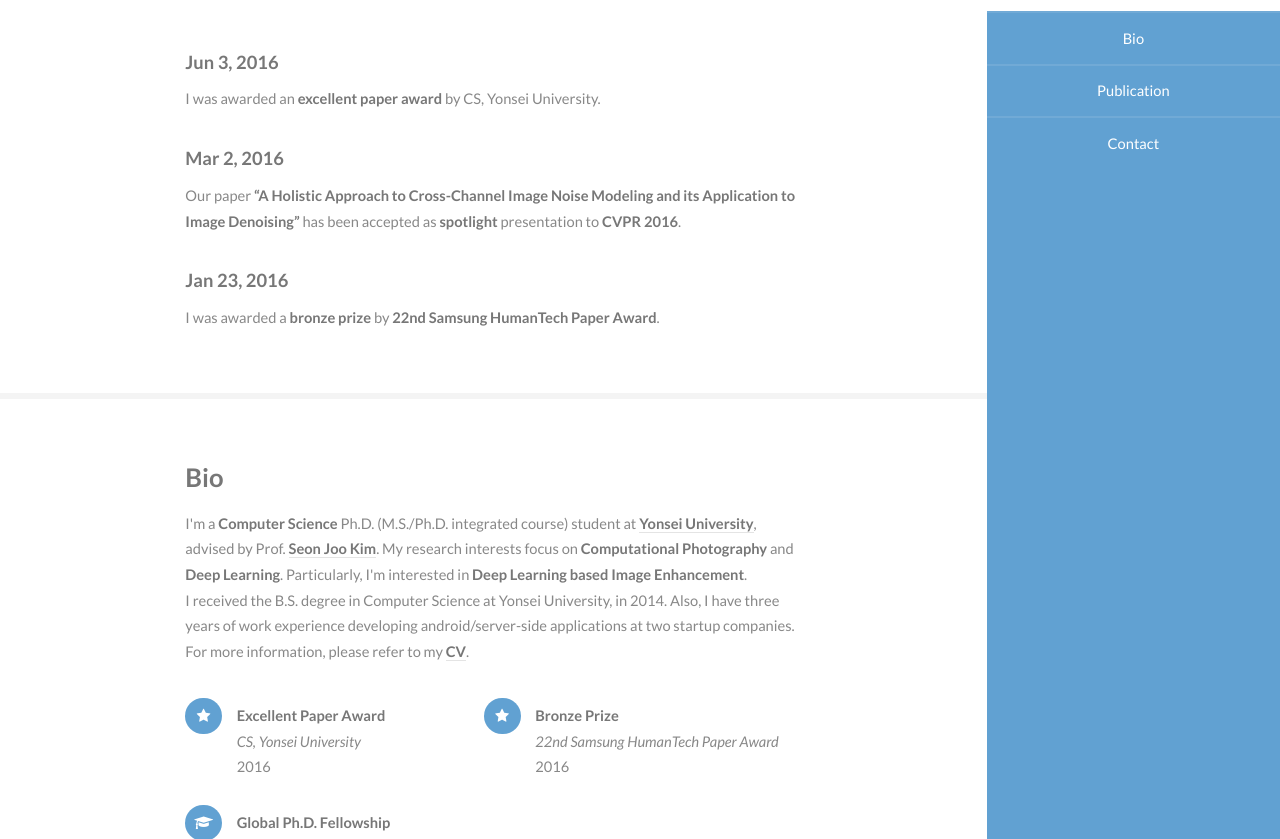
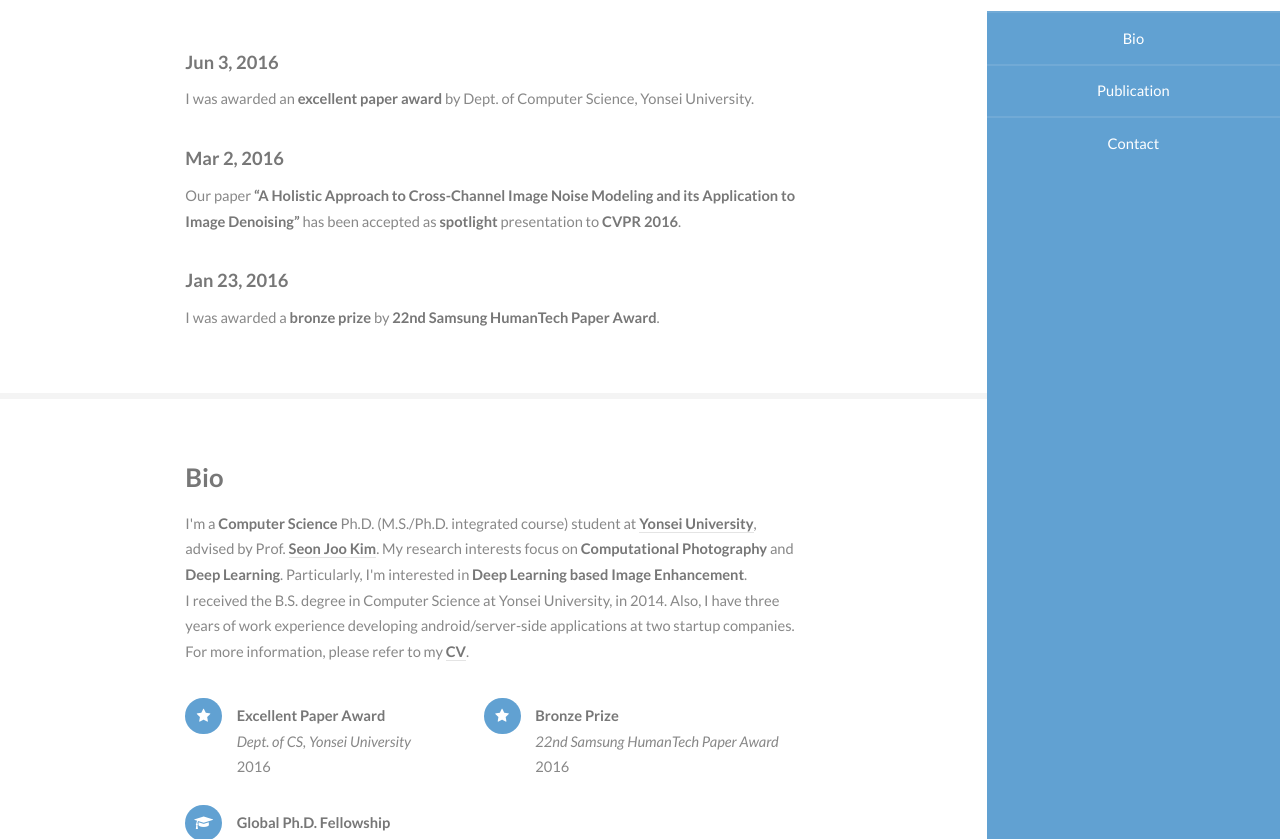
Before and after one commit to woozzu/woozzu.github.io, a Jekyll site: the page built from index.html, in a window 1280 px wide and 1400 px high. Shown: the part 340-1179 px from the top of the window. Built offline with Jekyll 4.4.1, drawn with Linux system fonts in a browser that asks for light colours.

Commit message:
Modify words

```diff
--- a/_posts/2016-06-03-news.markdown
+++ b/_posts/2016-06-03-news.markdown
@@ -4,4 +4,4 @@ title:  News
 date:   2016-06-03
 categories: news
 ---
-I was awarded an **excellent paper award** by CS, Yonsei University.
+I was awarded an **excellent paper award** by Dept. of Computer Science, Yonsei University.
--- a/index.html
+++ b/index.html
@@ -31,7 +31,7 @@ layout: default
             <ul class="feature-icons">
                 <li class="fa-star">
                         <strong>Excellent Paper Award</strong><br />
-                        <i>CS, Yonsei University</i><br />
+                        <i>Dept. of CS, Yonsei University</i><br />
                         2016
                 </li>
                 <li class="fa-star">
```
